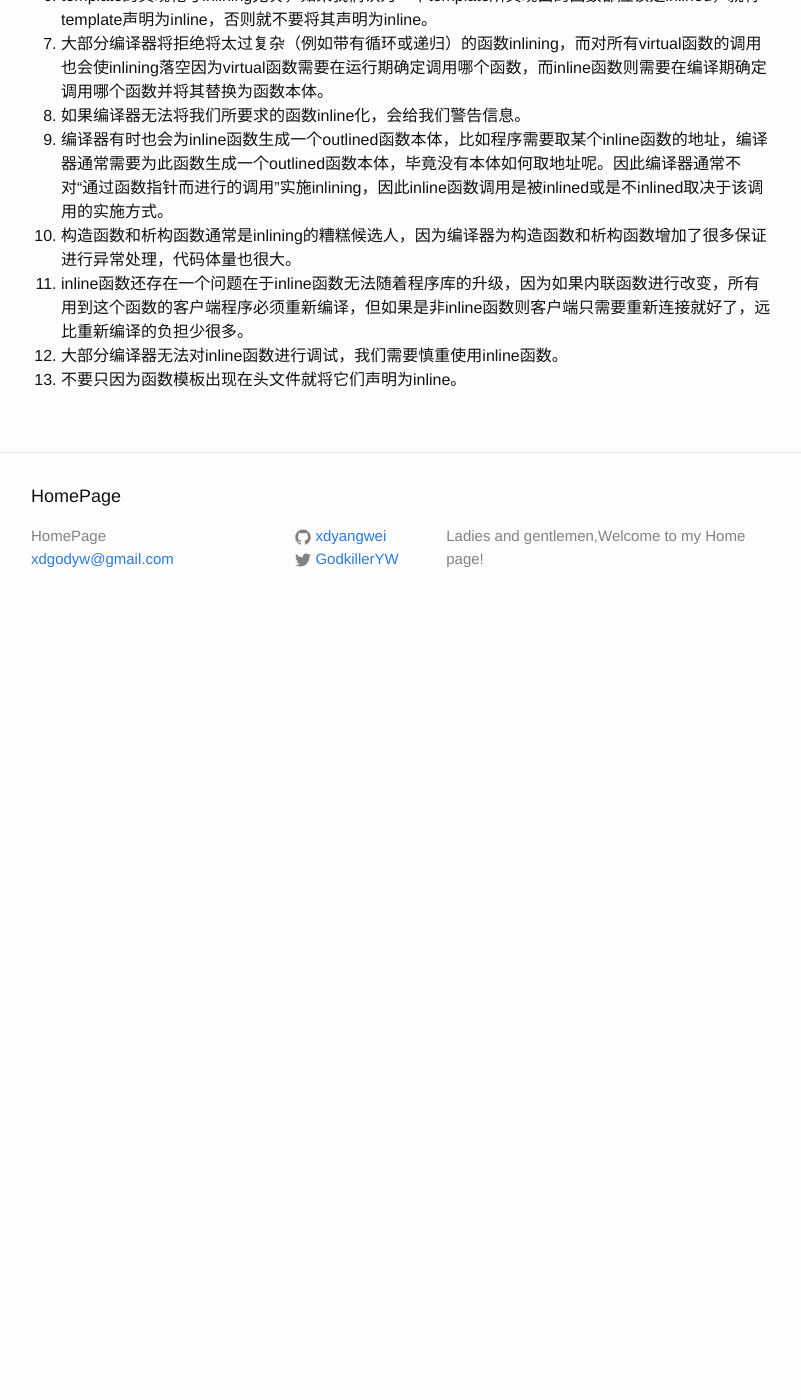
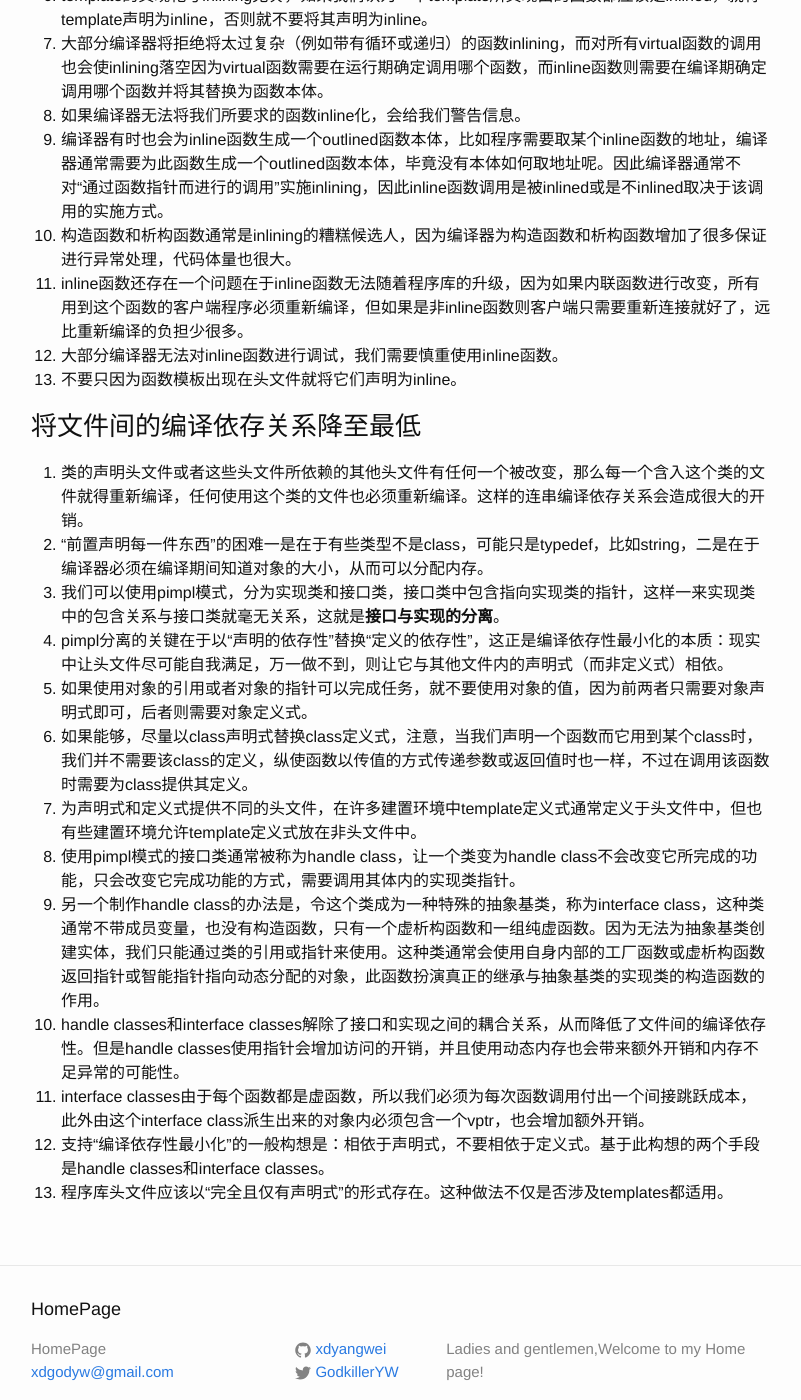
Before and after one commit to xdyangwei/xdyangwei.github.io, a Jekyll site: the page built from _posts/2019-5-30-实现.md, in a window 1280 px wide and 1400 px high, scrolled down 1890 px. Shown: the whole window, without its empty margins (239-1040 px from the left). Built offline with Jekyll 4.4.1, drawn with Linux system fonts in a browser that asks for light colours; our own code applies the rules of GitHub Pages for plain Markdown files; before the commit the page ends 2520 px from its top, so only the background shows below that.

Commit message:
add the tips of minimize compilation dependencies between files

```diff
--- a/_posts/2019-5-30-实现.md
+++ b/_posts/2019-5-30-实现.md
@@ -44,3 +44,18 @@
 11. inline函数还存在一个问题在于inline函数无法随着程序库的升级，因为如果内联函数进行改变，所有用到这个函数的客户端程序必须重新编译，但如果是非inline函数则客户端只需要重新连接就好了，远比重新编译的负担少很多。
 12. 大部分编译器无法对inline函数进行调试，我们需要慎重使用inline函数。
 13. 不要只因为函数模板出现在头文件就将它们声明为inline。
+
+### 将文件间的编译依存关系降至最低
+1. 类的声明头文件或者这些头文件所依赖的其他头文件有任何一个被改变，那么每一个含入这个类的文件就得重新编译，任何使用这个类的文件也必须重新编译。这样的连串编译依存关系会造成很大的开销。
+2. “前置声明每一件东西”的困难一是在于有些类型不是class，可能只是typedef，比如string，二是在于编译器必须在编译期间知道对象的大小，从而可以分配内存。
+3. 我们可以使用pimpl模式，分为实现类和接口类，接口类中包含指向实现类的指针，这样一来实现类中的包含关系与接口类就毫无关系，这就是**接口与实现的分离**。
+4. pimpl分离的关键在于以“声明的依存性”替换“定义的依存性”，这正是编译依存性最小化的本质：现实中让头文件尽可能自我满足，万一做不到，则让它与其他文件内的声明式（而非定义式）相依。
+5. 如果使用对象的引用或者对象的指针可以完成任务，就不要使用对象的值，因为前两者只需要对象声明式即可，后者则需要对象定义式。
+6. 如果能够，尽量以class声明式替换class定义式，注意，当我们声明一个函数而它用到某个class时，我们并不需要该class的定义，纵使函数以传值的方式传递参数或返回值时也一样，不过在调用该函数时需要为class提供其定义。
+7. 为声明式和定义式提供不同的头文件，在许多建置环境中template定义式通常定义于头文件中，但也有些建置环境允许template定义式放在非头文件中。
+8. 使用pimpl模式的接口类通常被称为handle class，让一个类变为handle class不会改变它所完成的功能，只会改变它完成功能的方式，需要调用其体内的实现类指针。
+9. 另一个制作handle class的办法是，令这个类成为一种特殊的抽象基类，称为interface class，这种类通常不带成员变量，也没有构造函数，只有一个虚析构函数和一组纯虚函数。因为无法为抽象基类创建实体，我们只能通过类的引用或指针来使用。这种类通常会使用自身内部的工厂函数或虚析构函数返回指针或智能指针指向动态分配的对象，此函数扮演真正的继承与抽象基类的实现类的构造函数的作用。
+10. handle classes和interface classes解除了接口和实现之间的耦合关系，从而降低了文件间的编译依存性。但是handle classes使用指针会增加访问的开销，并且使用动态内存也会带来额外开销和内存不足异常的可能性。
+11. interface classes由于每个函数都是虚函数，所以我们必须为每次函数调用付出一个间接跳跃成本，此外由这个interface class派生出来的对象内必须包含一个vptr，也会增加额外开销。
+12. 支持“编译依存性最小化”的一般构想是：相依于声明式，不要相依于定义式。基于此构想的两个手段是handle classes和interface classes。
+13. 程序库头文件应该以“完全且仅有声明式”的形式存在。这种做法不仅是否涉及templates都适用。
```
